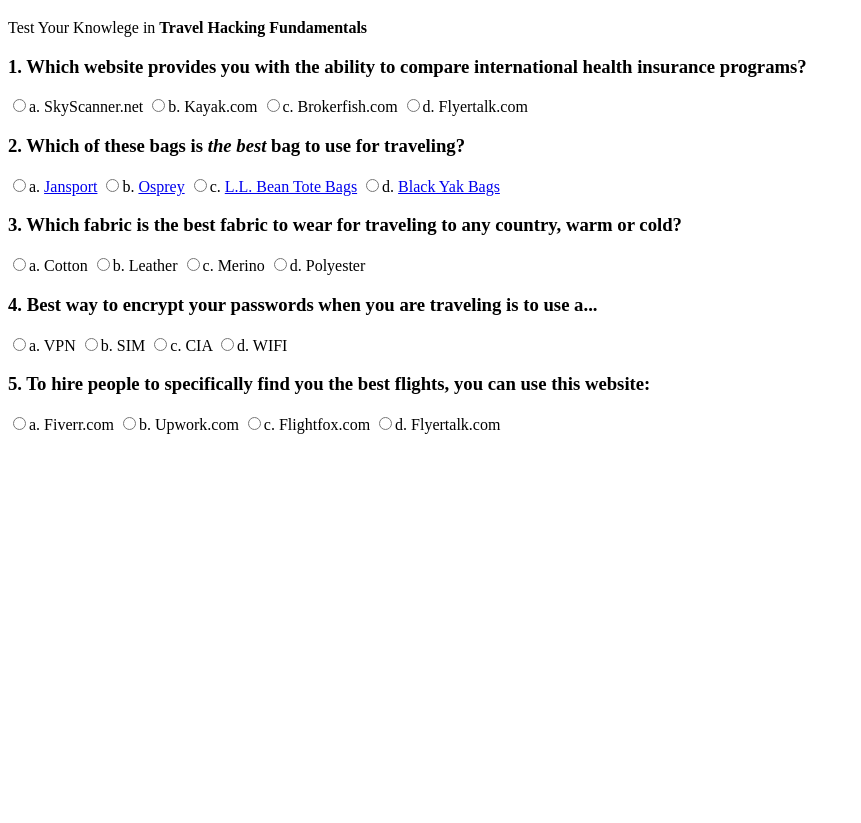
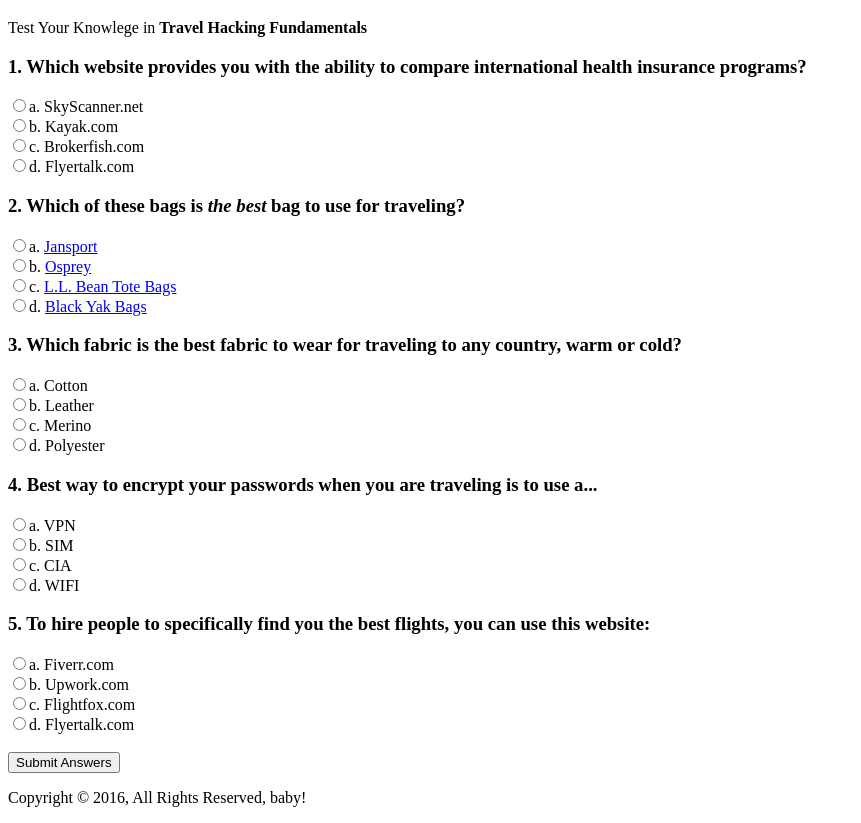
Before and after one commit to Toddsqui/travelHackingQuiz, a plain HTML site: page index.html in a window 1280 px wide. Shown: the part 61-884 px from the top of the page, without its empty margins (0-861 px from the left). Before the commit the page ends 800 px from the top, so only its background shows below. Drawn offline with Linux system fonts and the light colour scheme.

Commit message:
Added break tags to format the form better.

```diff
--- a/index.html
+++ b/index.html
@@ -21,35 +21,35 @@
 
             <!-- QUESTION 1 -->
             <h3>1. Which website provides you with the ability to compare international health insurance programs?</h3>
-            <input type="radio" name="q1" value="a" id="q1a">a. SkyScanner.net
-            <input type="radio" name="q1" value="b" id="q1b">b. Kayak.com
-            <input type="radio" name="q1" value="c" id="q1c">c. Brokerfish.com
+            <input type="radio" name="q1" value="a" id="q1a">a. SkyScanner.net<br />
+            <input type="radio" name="q1" value="b" id="q1b">b. Kayak.com<br />
+            <input type="radio" name="q1" value="c" id="q1c">c. Brokerfish.com<br />
             <input type="radio" name="q1" value="d" id="q1d">d. Flyertalk.com
 
 
             <!-- QUESTION 2 -->
             <h3>2. Which of these bags is <em>the best</em> bag to use for traveling?</h3>
-            <input type="radio" name="q2" value="a" id="q2a">a. <a href="http://www.jansport.com/shop/en/jansport-us/all-backpacks" target="_new">Jansport</a>
-            <input type="radio" name="q2" value="b" id="q2b">b. <a href="http://www.ospreypacks.com/en/product/travel_packs/farpoint_70">Osprey</a>
-            <input type="radio" name="q2" value="c" id="q2c">c. <a href="http://global.llbean.com/shop/Tote-Bags/677">L.L. Bean Tote Bags</a>
+            <input type="radio" name="q2" value="a" id="q2a">a. <a href="http://www.jansport.com/shop/en/jansport-us/all-backpacks" target="_new">Jansport</a><br />
+            <input type="radio" name="q2" value="b" id="q2b">b. <a href="http://www.ospreypacks.com/en/product/travel_packs/farpoint_70">Osprey</a><br />
+            <input type="radio" name="q2" value="c" id="q2c">c. <a href="http://global.llbean.com/shop/Tote-Bags/677">L.L. Bean Tote Bags</a><br />
             <input type="radio" name="q2" value="d" id="q2d">d. <a href="http://www.blackyak.co.uk/products/bags.html">Black Yak Bags</a>
 
 
 
             <!-- QUESTION 3 -->
             <h3>3. Which fabric is the best fabric to wear for traveling to any country, warm or cold?</h3>
-            <input type="radio" name="q3" value="a" id="q3a">a. Cotton
-            <input type="radio" name="q3" value="b" id="q3b">b. Leather
-            <input type="radio" name="q3" value="c" id="q3c">c. Merino
+            <input type="radio" name="q3" value="a" id="q3a">a. Cotton<br />
+            <input type="radio" name="q3" value="b" id="q3b">b. Leather<br />
+            <input type="radio" name="q3" value="c" id="q3c">c. Merino<br />
             <input type="radio" name="q3" value="d" id="q3d">d. Polyester
 
 
 
             <!-- QUESTION 4 -->
             <h3>4. Best way to encrypt your passwords when you are traveling is to use a... </h3>
-            <input type="radio" name="q4" value="a" id="q4a">a. VPN
-            <input type="radio" name="q4" value="b" id="q4b">b. SIM
-            <input type="radio" name="q4" value="c" id="q4c">c. CIA
+            <input type="radio" name="q4" value="a" id="q4a">a. VPN<br />
+            <input type="radio" name="q4" value="b" id="q4b">b. SIM<br />
+            <input type="radio" name="q4" value="c" id="q4c">c. CIA<br />
             <input type="radio" name="q4" value="d" id="q4d">d. WIFI
 
 
@@ -58,12 +58,20 @@
 
             <!-- QUESTION 5 -->
             <h3>5. To hire people to specifically find you the best flights, you can use this website:</h3>
-            <input type="radio" name="q5" value="a" id="q5a">a. Fiverr.com
-            <input type="radio" name="q5" value="b" id="q5b">b. Upwork.com
-            <input type="radio" name="q5" value="c" id="q5c">c. Flightfox.com
-            <input type="radio" name="q5" value="d" id="q5d">d. Flyertalk.com
+            <input type="radio" name="q5" value="a" id="q5a">a. Fiverr.com<br />
+            <input type="radio" name="q5" value="b" id="q5b">b. Upwork.com<br />
+            <input type="radio" name="q5" value="c" id="q5c">c. Flightfox.com<br />
+            <input type="radio" name="q5" value="d" id="q5d">d. Flyertalk.com<br /><br />
+
+            <input type="submit" name="name" value="Submit Answers">
 
 
+            <!-- FOOTER -->
+              <footer>
+                  <p>
+                    Copyright &copy; 2016, All Rights Reserved, baby!
+                  </p>
+              </footer>
 
           </form>
         </div>
```
